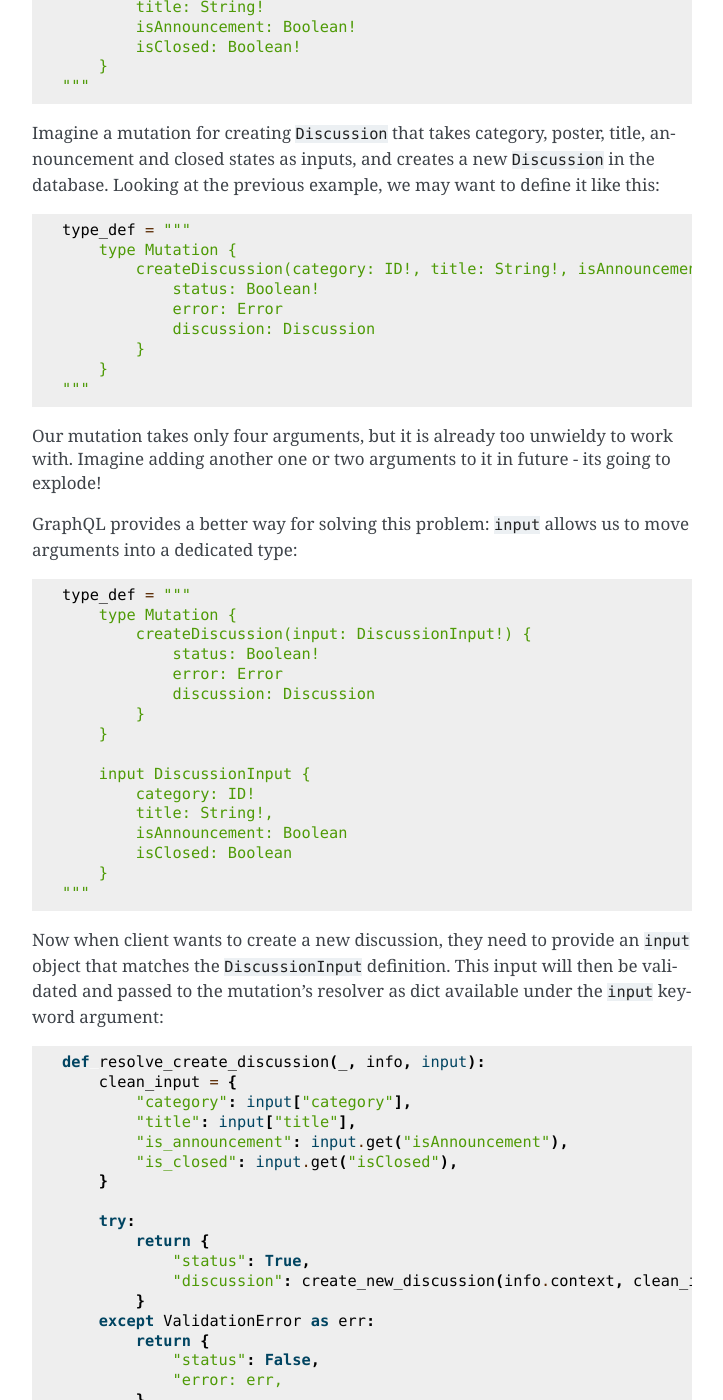
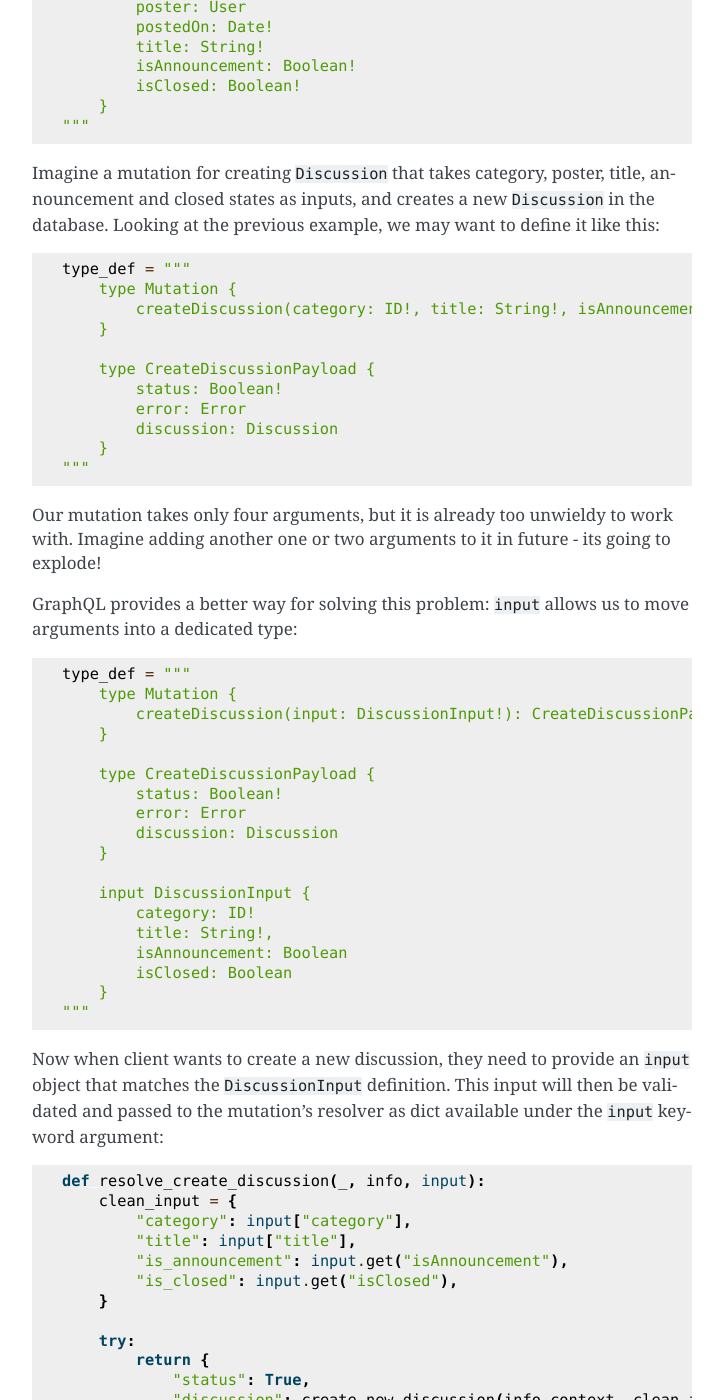
Before and after one commit to mirumee/ariadne, a Sphinx documentation site: the page built from docs/mutations.rst, in a window 1280 px wide and 1400 px high, scrolled down 2375 px. Shown: the whole window, without its empty margins (388-1111 px from the left). Built offline with Sphinx 7.4.7, drawn with Linux system fonts in a browser that asks for light colours; some of the changed text lies outside the part shown.

Commit message:
Define object types for mutations

```diff
--- a/docs/mutations.rst
+++ b/docs/mutations.rst
@@ -37,11 +37,13 @@ For the sake of simplicity, our mutations return bools, but really there is no s
 
     type_def = """
         type Mutation {
-            login(username: String!, password: String!) {
-                status: String!
-                error: Error
-                user: User
-            }
+            login(username: String!, password: String!): LoginPayload
+        }
+
+        type LoginPayload {
+            status: Boolean!
+            error: Error
+            user: User
         }
     """
 
@@ -97,11 +99,13 @@ Imagine a mutation for creating ``Discussion`` that takes category, poster, titl
 
     type_def = """
         type Mutation {
-            createDiscussion(category: ID!, title: String!, isAnnouncement: Boolean, isClosed: Boolean) {
-                status: Boolean!
-                error: Error
-                discussion: Discussion
-            }
+            createDiscussion(category: ID!, title: String!, isAnnouncement: Boolean, isClosed: Boolean): CreateDiscussionPayload
+        }
+
+        type CreateDiscussionPayload {
+            status: Boolean!
+            error: Error
+            discussion: Discussion
         }
     """
 
@@ -111,11 +115,13 @@ GraphQL provides a better way for solving this problem: ``input`` allows us to m
 
     type_def = """
         type Mutation {
-            createDiscussion(input: DiscussionInput!) {
-                status: Boolean!
-                error: Error
-                discussion: Discussion
-            }
+            createDiscussion(input: DiscussionInput!): CreateDiscussionPayload
+        }
+
+        type CreateDiscussionPayload {
+            status: Boolean!
+            error: Error
+            discussion: Discussion
         }
 
         input DiscussionInput {
@@ -151,21 +157,25 @@ Another advantage of ``input``-s is that they are reusable. If we later decide t
 
     type_def = """
         type Mutation {
-            createDiscussion(input: DiscussionInput!) {
-                status: Boolean!
-                error: Error
-                discussion: Discussion
-            }
-            updateDiscussion(discussion: ID!, input: DiscussionInput!) {
-                status: Boolean!
-                error: Error
-                discussion: Discussion
-            }
+            createDiscussion(input: DiscussionInput!): CreateDiscussionPayload
+            updateDiscussion(discussion: ID!, input: DiscussionInput!): UpdateDiscussionPayload
+        }
+
+        type CreateDiscussionPayload {
+            status: Boolean!
+            error: Error
+            discussion: Discussion
+        }
+
+        type UpdateDiscussionPayload {
+            status: Boolean!
+            error: Error
+            discussion: Discussion
         }
 
         input DiscussionInput {
             category: ID!
-            title: String!,
+            title: String!
             isAnnouncement: Boolean
             isClosed: Boolean
         }
```
